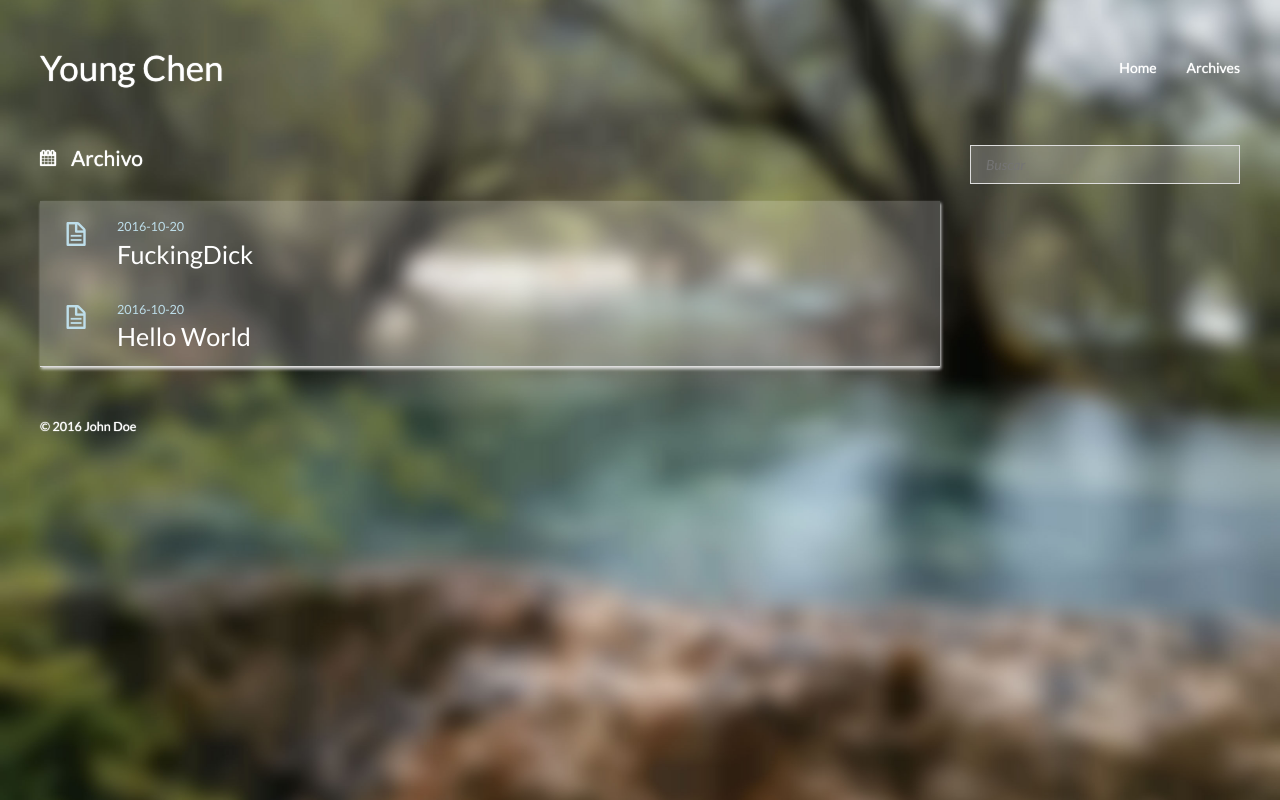
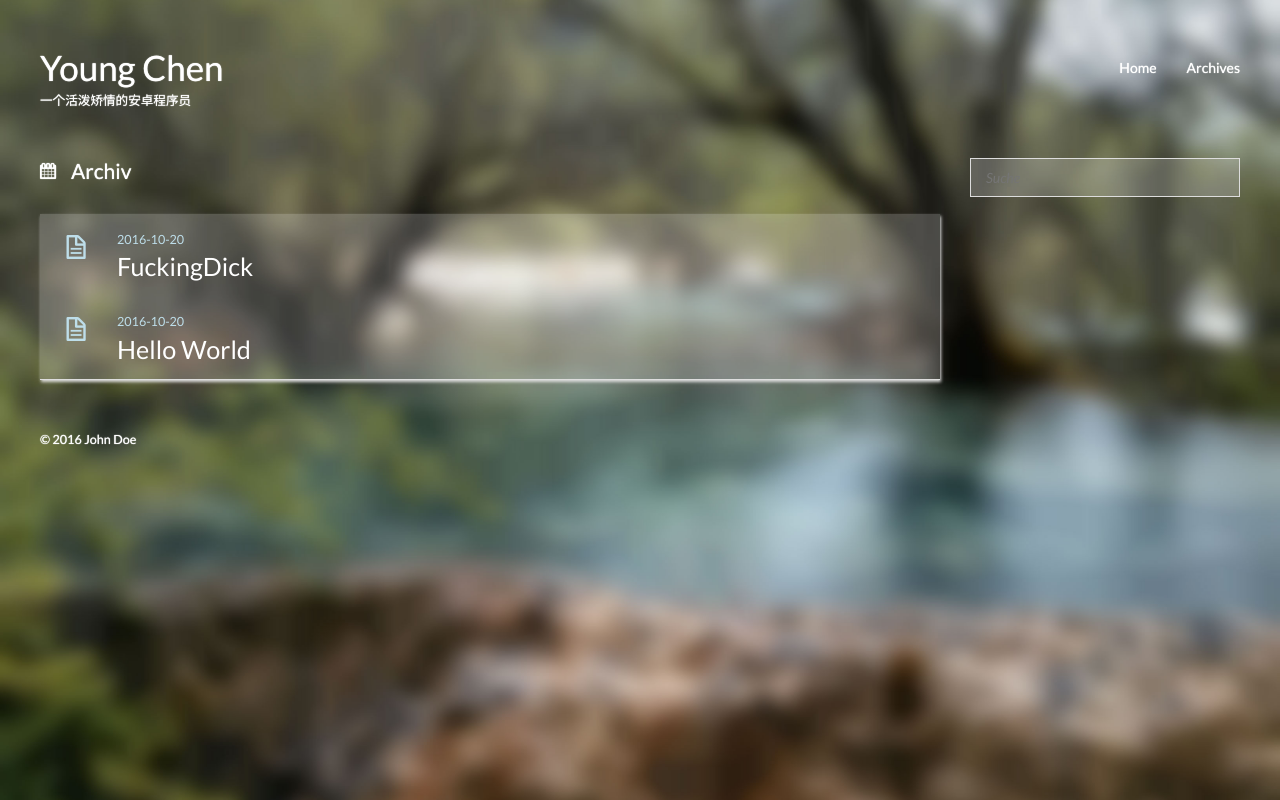
Before and after one commit to younger96/younger96.github.io, a plain HTML site: page archives/index.html in a window 1280 px wide. Drawn offline with nearby package versions, Linux system fonts and the light colour scheme.

Commit message:
Site updated: 2016-10-21 11:22:59

```diff
--- a/archives/index.html
+++ b/archives/index.html
@@ -3,7 +3,7 @@
 <head>
   <meta charset="utf-8">
 
-  <title>Archivo | Young Chen</title>
+  <title>Archiv | Young Chen</title>
   <meta name="author" content="John Doe">
 
 
@@ -28,7 +28,7 @@
 <body>
   <header id="header" class="inner"><div class="alignleft">
   <h1><a href="/">Young Chen</a></h1>
-  <h2><a href="/"></a></h2>
+  <h2><a href="/">一个活泼矫情的安卓程序员</a></h2>
 </div>
 <nav id="main-nav" class="alignright">
   <ul>
@@ -43,7 +43,7 @@
 <div class="clearfix"></div></header>
   <div id="content" class="inner">
     <div id="main-col" class="alignleft"><div id="wrapper">
-<h2 class="archive-title">Archivo</h2>
+<h2 class="archive-title">Archiv</h2>
 
 
   <div class="archive">
@@ -77,7 +77,7 @@
     <aside id="sidebar" class="alignright">
   <div class="search">
   <form action="//google.com/search" method="get" accept-charset="utf-8">
-    <input type="search" name="q" results="0" placeholder="Buscar">
+    <input type="search" name="q" results="0" placeholder="Suche">
     <input type="hidden" name="q" value="site:yoursite.com">
   </form>
 </div>
```
Also changed, not shown: 2016/10/20/FuckingDick/index.html (+3 -3 lines), 2016/10/20/hello-world/index.html (+3 -3 lines), archives/2016/10/index.html (+3 -3 lines), archives/2016/index.html (+3 -3 lines), index.html (+2 -2 lines).
